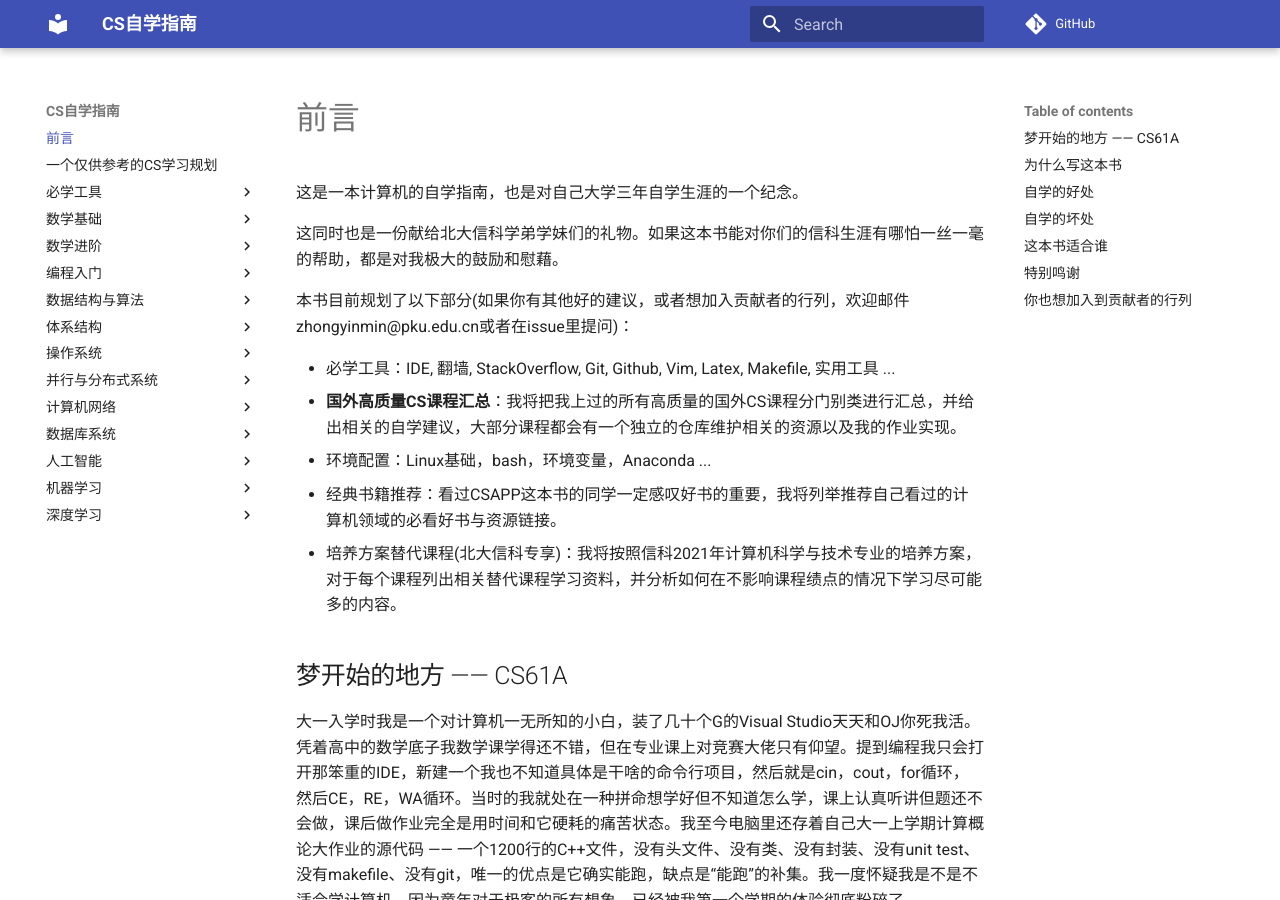
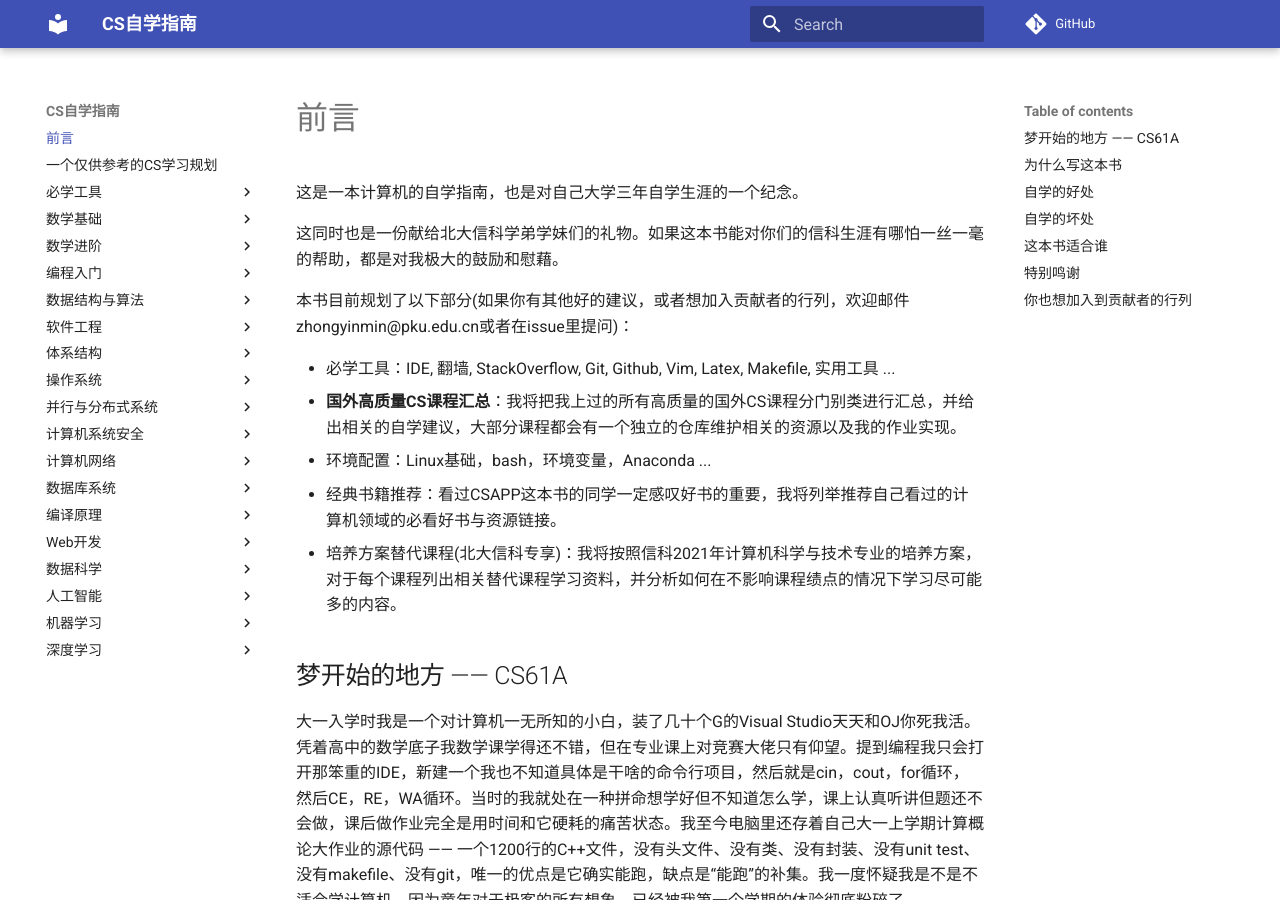
Before and after one commit to PKUFlyingPig/cs-self-learning, an MkDocs documentation site: the page built from docs/index.md, in a window 1280 px wide and 900 px high. Built offline with MkDocs 1.6.1 and Material for MkDocs 9.7.7, drawn with Linux system fonts in a browser that asks for light colours; comment, search, counter and statistics services are not loaded.

Commit message:
update config

```diff
--- a/mkdocs.yml
+++ b/mkdocs.yml
@@ -32,6 +32,9 @@ nav:
     - 'UCB CS61B: Data Structures and Algorithms': '数据结构与算法/CS61B.md'
     - 'Coursera: Algorithms I & II': '数据结构与算法/Algo.md'
     - 'UCB CS170: Efficient Algorithms and Intractable Problems': '数据结构与算法/CS170.md'
+  - 软件工程:
+    - 'MIT 6.031: Software Construction': '软件工程/6031.md'
+    - 'UCB CS169: software engineering': '软件工程/CS169.md'
   - 体系结构:
     - 'Coursera: Nand2Tetris': '体系结构/N2T.md'
     - 'UCB CS61C: Great Ideas in Computer Architecture': '体系结构/CS61C.md'
@@ -42,11 +45,20 @@ nav:
   - 并行与分布式系统:
     - 'CMU 15-418/Stanford CS149: Parallel Computing': '并行与分布式系统/CS149.md'
     - 'MIT 6.824: Distributed System': '并行与分布式系统/MIT6.824.md'
+  - 计算机系统安全:
+    - 'UCB CS161: Computer Security': '系统安全/CS161.md'
   - 计算机网络:
     - 'Computer Networking: A Top-Down Approach': '计算机网络/topdown.md'
     - 'Stanford CS144: Computer Network': '计算机网络/CS144.md'
   - 数据库系统:
     - 'UCB CS186: Introduction to Database System': '数据库系统/CS186.md'
+  - 编译原理:
+    - 'Stanford CS143: Compilers': '编译原理/CS143.md'
+  - Web开发:
+    - 'MIT web development course': 'Web开发/mitweb.md'
+    - 'Stanford CS142: Web Applications': 'Web开发/CS142.md'
+  - 数据科学:
+    - 'UCB Data100: Principles and Techniques of Data Science': '数据科学/Data100.md'
   - 人工智能:
     - 'Harvard CS50’s Introduction to AI with Python': '人工智能/CS50.md'
     - 'UCB CS188: Introduction to Artificial Intelligence': '人工智能/CS188.md'
```
